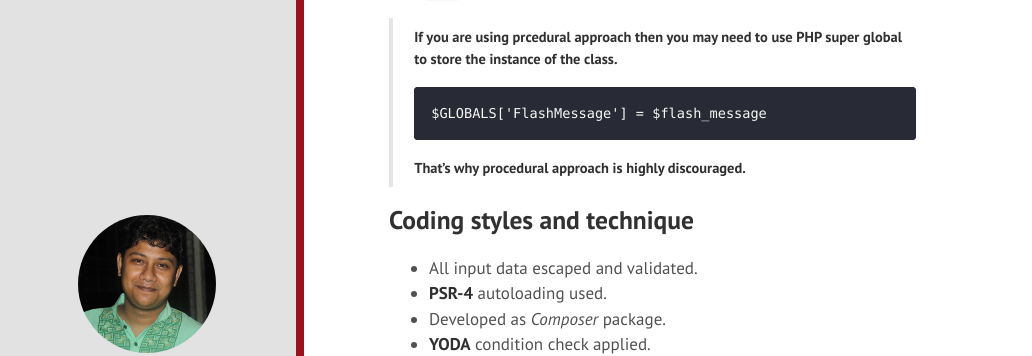
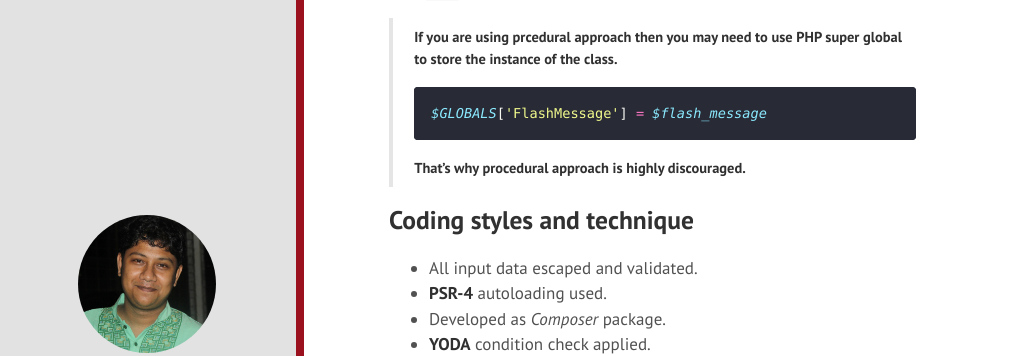
Before and after one commit to khanrn/codemascot.github.io, a Jekyll site: the page built from _posts/2017-12-15-easy-flash-messaging-in-wordpress.md, in a window 1280 px wide and 900 px high, scrolled down 1474 px. Shown: the part 155-511 px from the top of the window, without its empty margins (2-1034 px from the left). Built offline with Jekyll 4.4.1, drawn with Linux system fonts in a browser that asks for light colours; nearby versions of some CDN libraries; some web fonts are replaced; comment, search, counter and statistics services are not loaded; some of the changed lines change nothing that is shown.

Commit message:
A little fix

````diff
--- a/_posts/2017-12-15-easy-flash-messaging-in-wordpress.md
+++ b/_posts/2017-12-15-easy-flash-messaging-in-wordpress.md
@@ -62,7 +62,7 @@ Write `CSS` style as you want to style the message.
 
 > **If you are using prcedural approach then you may need to use PHP super global to store the instance of the class.**
 >
-> ```
+> ```php
 > $GLOBALS['FlashMessage'] = $flash_message
 > ```
 >
````
